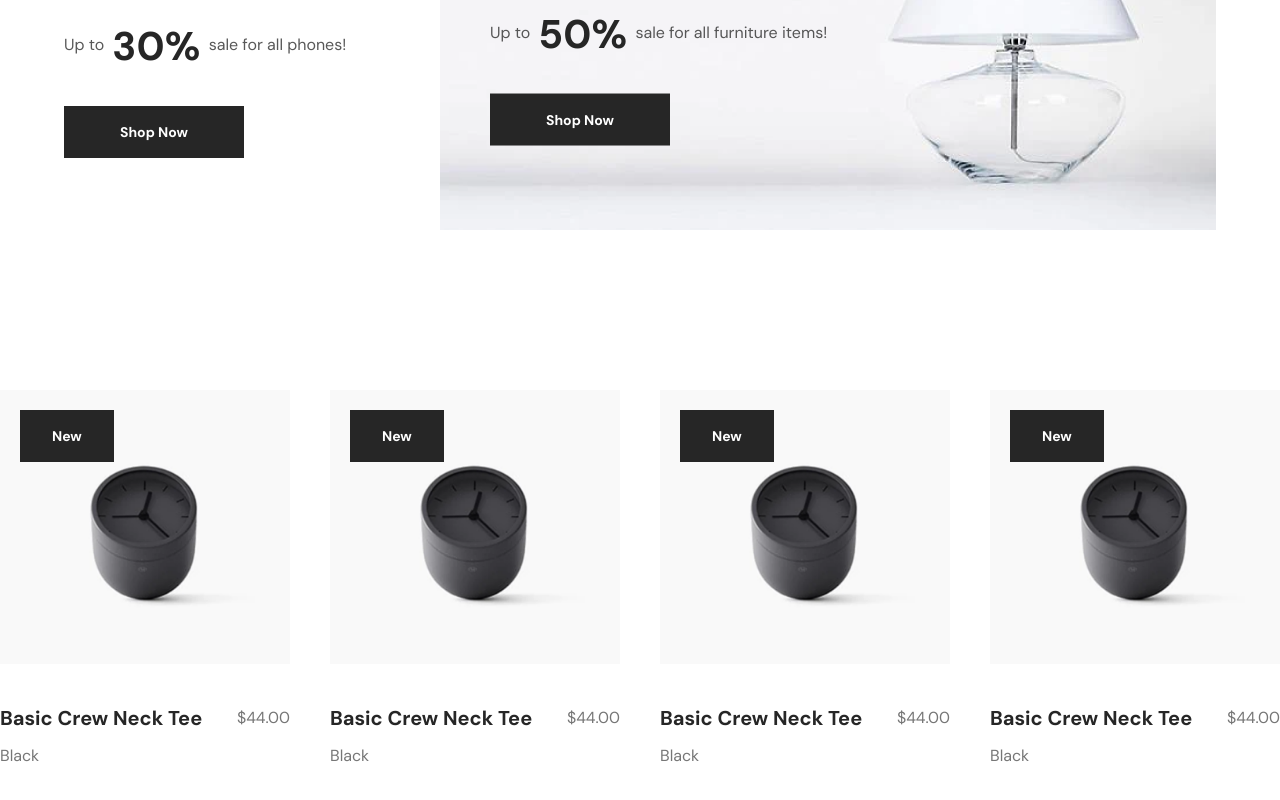
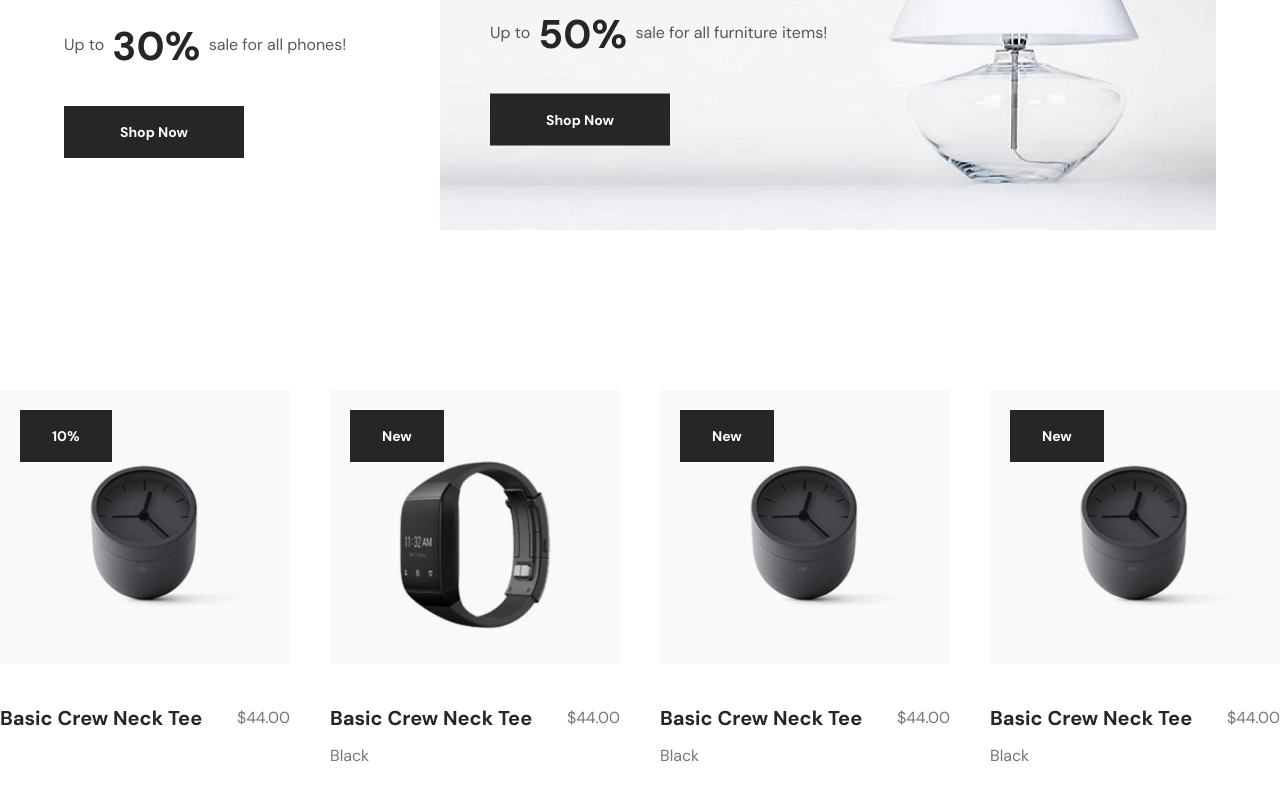
Before and after one commit to Rodro-Kumar/Eco, a React (Vite) app: page / in a window 1280 px wide. Shown: the part 1315-2115 px from the top of the page. Built offline with nearby package versions, Linux system fonts and the light colour scheme.

Commit message:
Arrival product

```diff
--- a/src/Home_Component/NewArrival/Arrival.jsx
+++ b/src/Home_Component/NewArrival/Arrival.jsx
@@ -1,6 +1,8 @@
 import React from "react";
+
 import Card from "../../Common/Card";
 import Flex from "../../Common/Flex";
+import smartWatch from "../../assets/smartwatch.png";
 
 const Arrival = () => {
   return (
@@ -8,8 +10,8 @@ const Arrival = () => {
       <div>
         <div className="container">
           <Flex className="pb-32 gap-x-10">
-            <Card />
-            <Card />
+            <Card tag={"10%"} productCategotyTitle={" "} />
+            <Card productImg={smartWatch} />
             <Card />
             <Card />
           </Flex>
```
Also changed, not shown: src/assets/smartwatch.png (renamed from src/assets/Image (4).png), src/assets/∷.png (renamed from src/∷.png).
